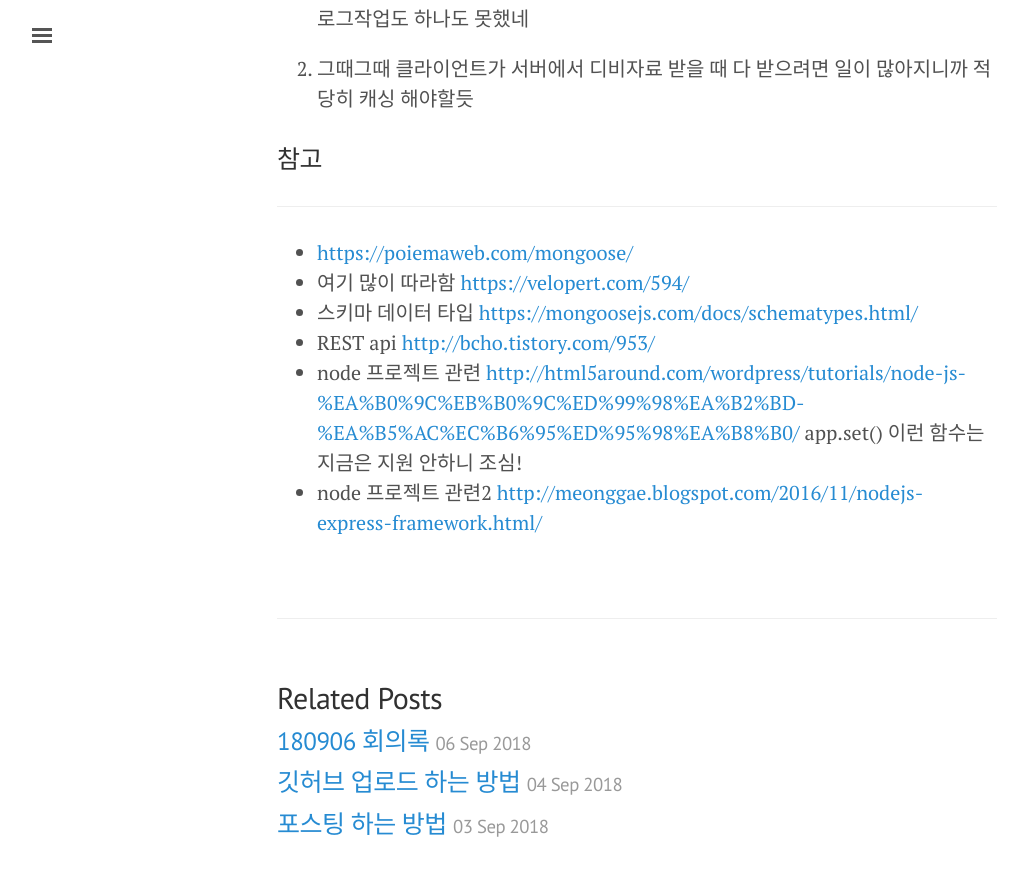
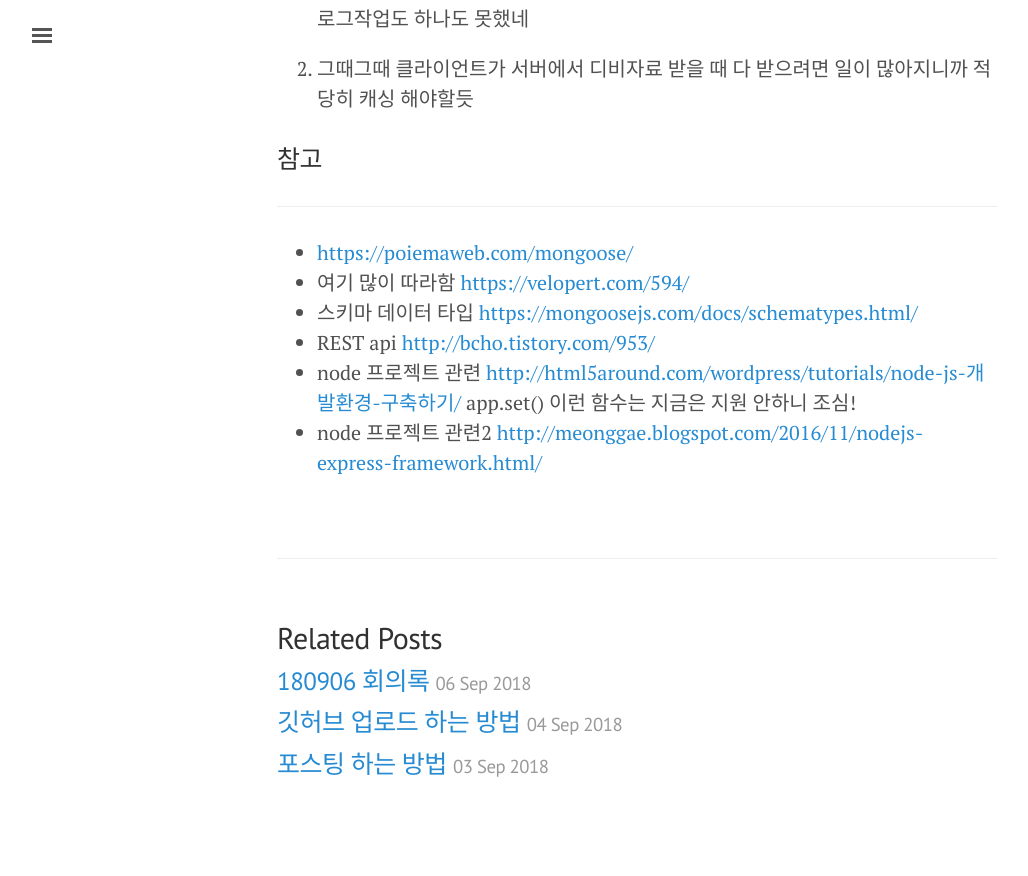
Before and after one commit to GND123/GND123.github.io, a Jekyll site: the page built from _posts/2018-09-13-FOOT.md, in a window 1280 px wide and 900 px high, scrolled down 1853 px. Shown: the top 876 px of the window, without its empty margins (3-1031 px from the left). Built offline with Jekyll 4.4.1, drawn with Linux system fonts in a browser that asks for light colours; after the commit the page ends 2693 px from its top, so only the background shows below that; part of the change alters nothing that is shown.

Commit message:
Update 2018-09-13-FOOT.md

```diff
--- a/_posts/2018-09-13-FOOT.md
+++ b/_posts/2018-09-13-FOOT.md
@@ -74,6 +74,6 @@ node app.js
 * 여기 많이 따라함 <https://velopert.com/594/>
 * 스키마 데이터 타입 <https://mongoosejs.com/docs/schematypes.html/>
 * REST api <http://bcho.tistory.com/953/>
-* node 프로젝트 관련 <http://html5around.com/wordpress/tutorials/node-js-%EA%B0%9C%EB%B0%9C%ED%99%98%EA%B2%BD-%EA%B5%AC%EC%B6%95%ED%95%98%EA%B8%B0/>
+* node 프로젝트 관련 <http://html5around.com/wordpress/tutorials/node-js-개발환경-구축하기/>
 app.set() 이런 함수는 지금은 지원 안하니 조심!
 * node 프로젝트 관련2 <http://meonggae.blogspot.com/2016/11/nodejs-express-framework.html/>
```
